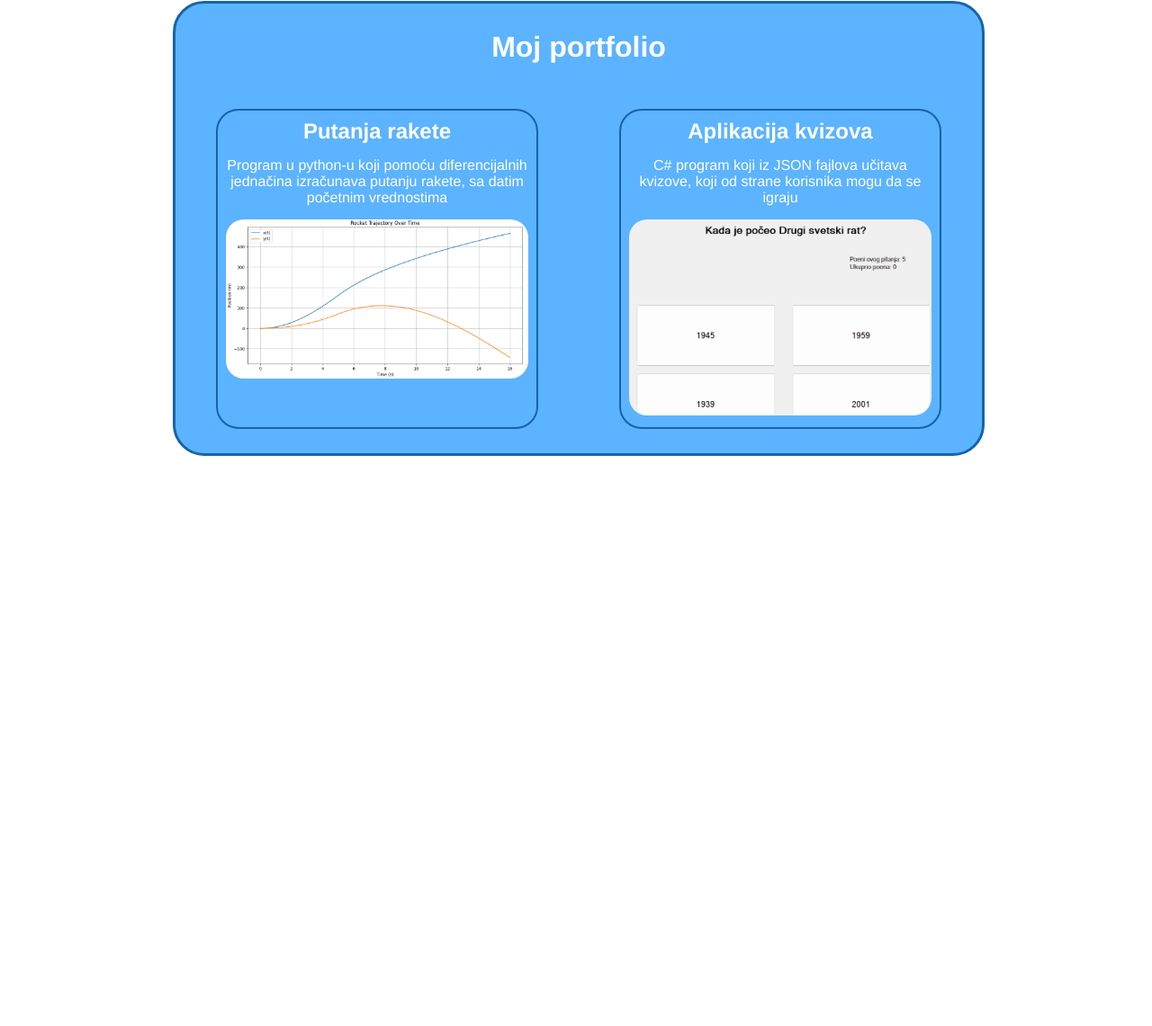
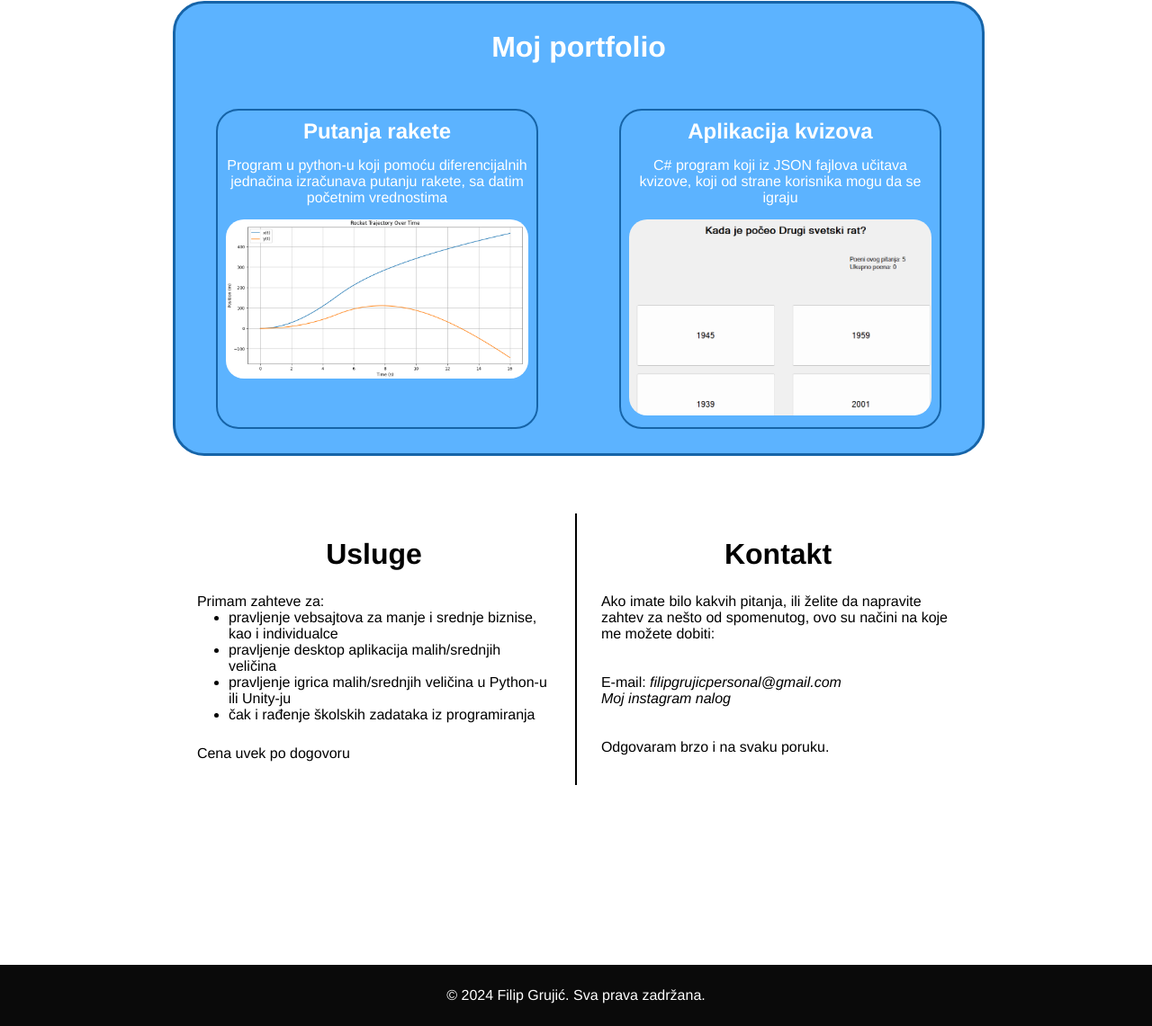
Before and after one commit to GrujicFilipRS/filipgrujicwebsite, a plain HTML site: page index.html in a window 1280 px wide. Shown: the part 530-1671 px from the top of the page at 90% size. Before the commit the page ends 1037 px from the top, so only its background shows below. Drawn offline with nearby package versions, Linux system fonts and the light colour scheme.

Commit message:
skoro gotovo, samo još sizing popraviti

```diff
--- a/index.css
+++ b/index.css
@@ -54,6 +54,7 @@ nav a {
 
 nav a:hover {
     color: black;
+    font-weight: bold;
 }
 
 #about {
@@ -158,6 +159,48 @@ nav a:hover {
     width: 100%;
     border-radius: 20px;
     max-height: 250px;
+}
+
+footer {
+    width: 100%;
+    color: white;
+    background-color: rgb(10, 10, 10);
+    text-align: center;
+    padding-top: 25px;
+    padding-bottom: 25px;
+}
+
+#contact {
+    display: flex;
+    width: 70vw;
+    margin-left: 15vw;
+    margin-right: 15vw;
+    justify-content: space-between;
+    margin-top: 5vw;
+    margin-bottom: 200px;
+}
+
+#contact div {
+    width: 100%;
+    padding: 3%;
+}
+
+#contact div h1 {
+    text-align: center;
+}
+
+#contact .usluge {
+    border-right: 2px solid black;
+}
+
+#contact a {
+    color: black;
+    text-decoration: none;
+    transition: 0.25s;
+}
+
+#contact a:hover {
+    font-weight: bold;
 }
 
 @media (max-width: 1024px) {
--- a/index.html
+++ b/index.html
@@ -14,8 +14,7 @@
         <nav>
             <a lang="o_meni" href="./index.html">O meni</a>
             <a lang="portfolio" href="#portfolio">Portfolio</a>
-            <a lang="usluge" href="#services">Usluge</a>
-            <a lang="kontakt" href="#contact">Kontakt</a>
+            <a lang="kontakt" href="#contact">Usluge/Kontakt</a>
         </nav>
 
         <div class="language-select">
@@ -55,10 +54,32 @@
             </div>
         </div>
     </div>
+
+    <div id="contact">
+        <div class="usluge">
+            <h1 lang="usluge-text">Usluge</h1>
+            <p lang="primam-zahteve" style="margin-top: 25px;">Primam zahteve za: </p>
+            <ul style="padding-left: 35px;">
+                <li lang="pravim-vebsajtove">pravljenje vebsajtova za manje i srednje biznise, kao i individualce</li>
+                <li lang="pravim-desktop">pravljenje desktop aplikacija malih/srednjih veličina</li>
+                <li lang="pravim-igrice">pravljenje igrica malih/srednjih veličina u Python-u ili Unity-ju</li>
+                <li lang="radim-domaci">čak i rađenje školskih zadataka iz programiranja</li>
+            </ul>
+            <p lang="cena" style="margin-top: 25px;">Cena uvek po dogovoru</p>
+        </div>
+        <div class="kontakt">
+            <h1 lang="kontakt-text">Kontakt</h1>
+            <p lang="ako-ima-pitanja" style="margin-top: 25px;">Ako imate bilo kakvih pitanja, ili želite da napravite zahtev za nešto od spomenutog, ovo su načini na koje me možete dobiti:</p><br><br>
+            E-mail: <a href="mailto:filipgrujicpersonal@gmail.com" target=”_blank”><i>filipgrujicpersonal@gmail.com</i></a><br>
+            <i><a href="https://www.instagram.com/filipgrujicbusiness/" target=”_blank” lang="moj-insta">Moj instagram nalog</a></i><br><br><br>
+
+            <p lang="odgovaram">Odgovaram brzo i na svaku poruku.</p>
+        </div>
+    </div>
 </body>
 
 <footer>
-    <!--<p>&copy; 2024 Filip Grujić. Sva prava zadržana.</p>-->
+    <p lang="copyright">&copy; 2024 Filip Grujić. Sva prava zadržana.</p>
     <script src="langs.js"></script>
 </footer>
 </html>
--- a/langs.js
+++ b/langs.js
@@ -5,43 +5,79 @@ let selectedLang = localStorage.getItem('lang') == null ? 'sr' : localStorage.ge
 const translationSR = {
     "o_meni": "O meni",
     "portfolio": "Portfolio",
-    "usluge": "Usluge",
-    "kontakt": "Kontakt",
+    "kontakt": "Usluge/Kontakt",
     "zdravo": "Zdravo, ja sam Filip Grujić!",
     "sta_radim": "Specijalizujem se u pravljenju vebsajtova, desktop aplikacija i jednostavnih igrica.",
     "rocket_title": "Putanja rakete",
     "rocket_desc": "Program u python-u koji pomoću diferencijalnih jednačina izračunava putanju rakete, sa datim početnim vrednostima",
     "quiz_title": "Aplikacija kvizova",
     "quiz_desc": "C# program koji iz JSON fajlova učitava kvizove, koji od strane korisnika mogu da se igraju",
-    "moj_portfolio": "Moj portfolio"
+    "moj_portfolio": "Moj portfolio",
+
+    "usluge-text": "Usluge",
+    "primam-zahteve": "Primam zahteve za:",
+    "pravim-vebsajtove": "pravljenje vebsajtova za manje i srednje biznise, kao i individualce",
+    "pravim-desktop": "pravljenje desktop aplikacija malih/srednjih veličina",
+    "pravim-igrice": "pravljenje igrica malih/srednjih veličina u Python-u ili Unity-ju",
+    "radim-domaci": "čak i rađenje školskih zadataka iz programiranja",
+    "cena": "Cena uvek po dogovoru",
+    "kontakt-text": "Kontakt",
+    "ako-ima-pitanja": "Ako imate bilo kakvih pitanja, ili želite da napravite zahtev za nešto od spomenutog, ovo su načini na koje me možete dobiti:",
+    "moj-insta": "Moj instagram nalog",
+    "odgovaram": "Odgovaram brzo i na svaku poruku.",
+    "copyright": "© 2024 Filip Grujić. Sva prava zadržana."
 };
 
 const translationEN = {
     "o_meni": "About me",
     "portfolio": "Portfolio",
-    "usluge": "Services",
-    "kontakt": "Contacts",
+    "kontakt": "Services/Contacts",
     "zdravo": "Hello, I am Filip Grujić!",
     "sta_radim": "I specialize in making websites, desktop applications and simple games.",
     "rocket_title": "Rocket trajectory",
     "rocket_desc": "Python program that uses differential equations to calculate the trajectory of a rocket, with given starting values",
     "quiz_title": "Quiz application",
     "quiz_desc": "C# windows forms program that loads quizes from JSON files and lets the user play the quizes",
-    "moj_portfolio": "My portfolio"
+    "moj_portfolio": "My portfolio",
+
+    "usluge-text": "Services",
+    "primam-zahteve": "I take requests for: ",
+    "pravim-vebsajtove": "making websites for small and medium scale-businesses and individuals",
+    "pravim-desktop": "making desktop applications of small to medium scales",
+    "pravim-igrice": "making small games in Python or Unity",
+    "radim-domaci": "even doing your programming homework and school projects!",
+    "cena": "The price is always negotiated beforehand",
+    "kontakt-text": "Contacts",
+    "ako-ima-pitanja": "If you have any additional questions, or you want to create a request, you can reach me via the following platforms:",
+    "moj-insta": "My instagram account",
+    "odgovaram": "I respond quickly and to every message",
+    "copyright": "© 2024 Filip Grujić. All rights reserved."
 };
 
 const translationRU = {
     "o_meni": "Обо мне",
     "portfolio": "Портфолио",
-    "usluge": "Услуги",
-    "kontakt": "Контакты",
+    "kontakt": "Услуги/Контакты",
     "zdravo": "Здравствуйте, я Филип Груич",
     "sta_radim": "Я занимаюсь созданием вебсайтов, компьютерных программ и простых игр.",
     "rocket_title": "Траектория ракеты",
     "rocket_desc": "Программа на Python, которая использует дифференциальные уравнения для расчёта траектории ракеты, с заданными начальными значениями",
     "quiz_title": "Программа викторин",
     "quiz_desc": "Программа на C#, которая заряжает викторины из JSON файлов, в которые пользователь может играть",
-    "moj_portfolio": "Моё портфолио"
+    "moj_portfolio": "Моё портфолио",
+
+    "usluge-text": "Услуги",
+    "primam-zahteve": "Я принимаю заявки на:",
+    "pravim-vebsajtove": "создание сайтов для малого и среднего бизнеса, а также частных лиц",
+    "pravim-desktop": "создание компьютерных программ малого/среднего размера",
+    "pravim-igrice": "создание небольших/средних игр на Python или Unity",
+    "radim-domaci": "даже делаю домашние задания по программированию",
+    "cena": "Цена всегда договорная",
+    "kontakt-text": "Контакты",
+    "ako-ima-pitanja": "Если у вас есть какие-то вопросы, или у вас есть запрос, можно меня контактировать через:",
+    "moj-insta": "Мой инстаграм аккаунт",
+    "odgovaram": "Отвечаю быстро и на каждое сообщение",
+    "copyright": "© 2024 Филип Груич. Все права защищены."
 };
 
 // Applying the languages
```
